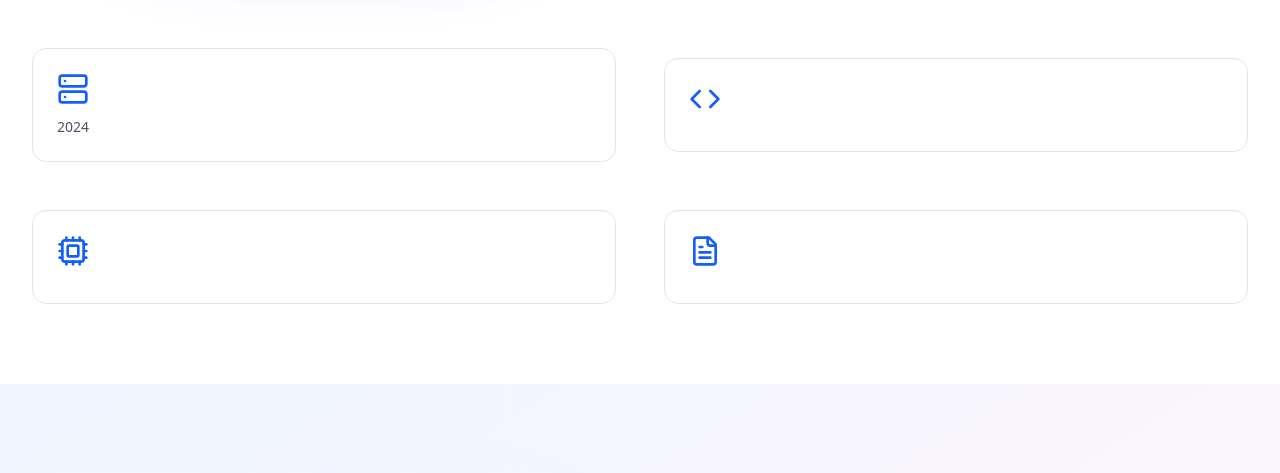
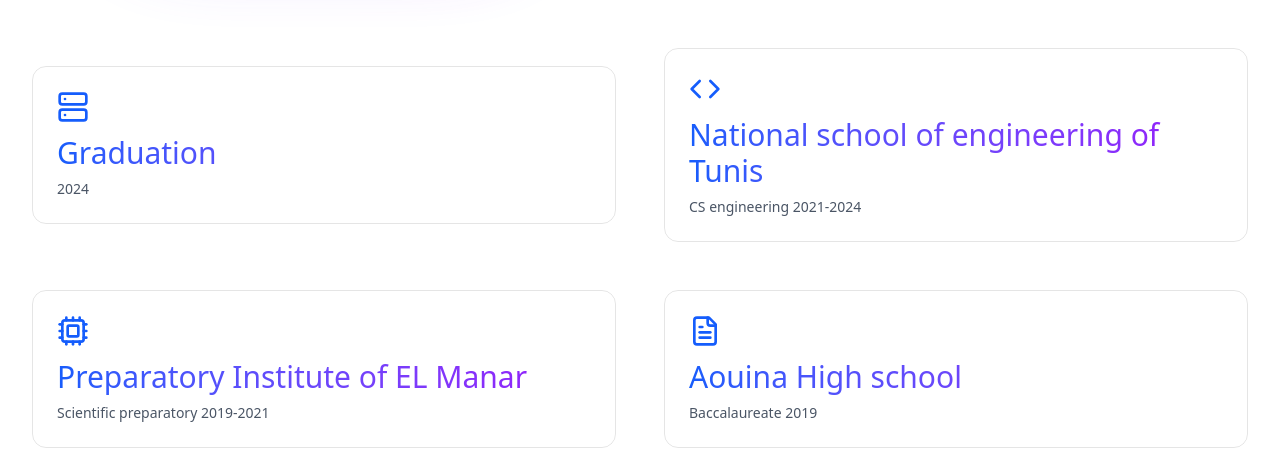
Before and after one commit to kerfaiyass54/portfolio-react-kerfaiyassine-26, a React (Vite) app: page / in a window 1280 px wide. Shown: the part 1283-1756 px from the top of the page. Built offline with nearby package versions, Linux system fonts and the light colour scheme.

Commit message:
Translated about section

```diff
--- a/src/contexts/LanguageContext.tsx
+++ b/src/contexts/LanguageContext.tsx
@@ -33,6 +33,13 @@
     experienceValue: string;
     projects: string;
     projectsValue: string;
+    graduation: string;
+    enit:string;
+    ipeiem:string;
+    highschool:string;
+    engineering: string;
+    prepa: string;
+    bac: string;
   };
   skills: {
     title: string;
@@ -86,6 +93,13 @@
       experienceValue: '+1',
       projects: 'Projects',
       projectsValue: '+15',
+        graduation: 'Graduation',
+        enit:'National school of engineering of Tunis',
+        ipeiem:'Preparatory Institute of EL Manar',
+        highschool:'Aouina High school',
+        engineering: 'CS engineering 2021-2024',
+        prepa: 'Scientific preparatory 2019-2021',
+        bac: 'Baccalaureate 2019',
     },
     skills: {
       title: 'My Skills',
@@ -136,6 +150,13 @@
       experienceValue: '+1',
       projects: 'المشاريع',
       projectsValue: '+15',
+        graduation: 'التخرج',
+        enit:'المدرسة الوطنية للمهمدسين بتونس',
+        ipeiem:'المعهد التحضيري للدراسات الهندسية بالمنار',
+        highschool:'معهد العوينة',
+        engineering: 'هندسة اعلامية 2021-2024',
+        prepa: 'مرحلة تحضيرية علمية 2019-2021',
+        bac: 'باكالوريا 2019',
     },
     skills: {
       title: 'مهاراتي',
@@ -186,6 +207,13 @@
       experienceValue: '+1',
       projects: 'Projekte',
       projectsValue: '+15',
+        graduation: 'Abschluss',
+        enit:'Nationale Ingenieurschule von Tunis',
+        ipeiem:'Vorbereitungsinstitut von EL Manar',
+        highschool:'Aouina Gymnasium',
+        engineering: 'Informatikingenieur 2021-2024',
+        prepa: 'Wissenchaftliche Vorbereitung 2019-2021',
+        bac: 'Abitur 2019',
     },
     skills: {
       title: 'Meine Fähigkeiten',
@@ -236,6 +264,13 @@
       experienceValue: '+1',
       projects: 'Projets',
       projectsValue: '+15',
+        graduation: 'Graduation',
+        enit:'Ecole Nationale d\'ingénieur de Tunis',
+        ipeiem:'Institut préparatoire aux études d\'ingénieurs El Manar',
+        highschool:'Lycée Aouina',
+        engineering: 'Ingénieur informatique 2021-2024',
+        prepa: 'Cycle préparatoire scientifique 2019-2021',
+        bac: 'Baccalauréat 2019',
     },
     skills: {
       title: 'Mes compétences',
```
